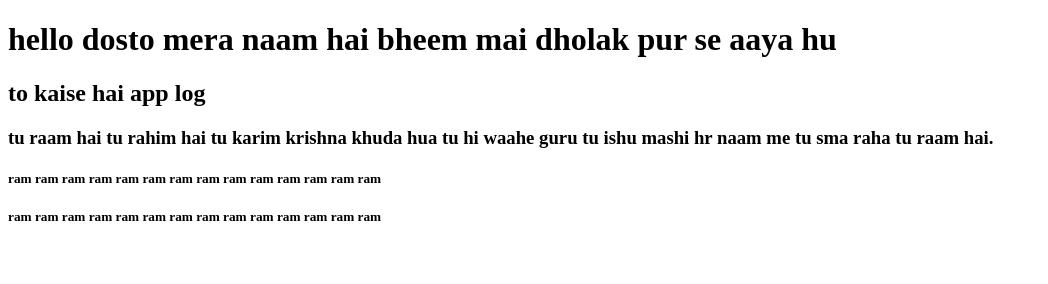
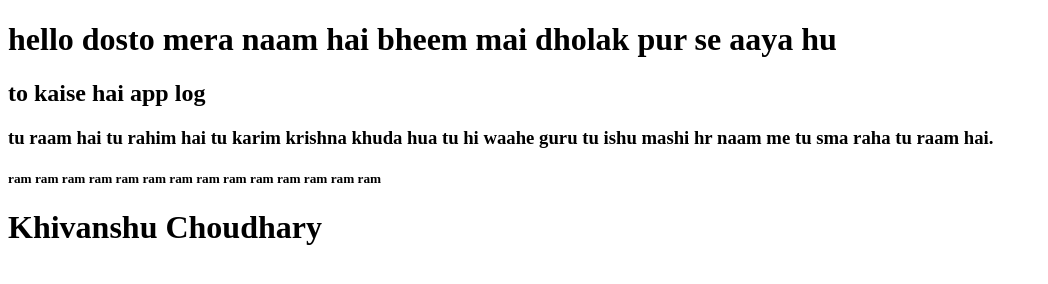
Before and after one commit to Khivanshu/New, a plain HTML site: page index.html in a window 1280 px wide. Shown: the whole page, without its empty margins (0-1048 px from the left). Drawn offline with Linux system fonts and the light colour scheme.

Commit message:
newchangesfirst

```diff
--- a/index.html
+++ b/index.html
@@ -11,6 +11,6 @@
     <h2>to kaise hai app log</h2>
     <h3>tu raam hai tu rahim hai tu karim krishna khuda hua tu hi waahe guru tu ishu mashi hr naam me tu sma raha tu raam hai.</h3>
     <h5>ram ram ram ram ram ram ram ram ram ram ram ram ram ram </h5>
-    <h5>ram ram ram ram ram ram ram ram ram ram ram ram ram ram </h5>
+    <h1>Khivanshu Choudhary</h1>
 </body>
 </html>
```
